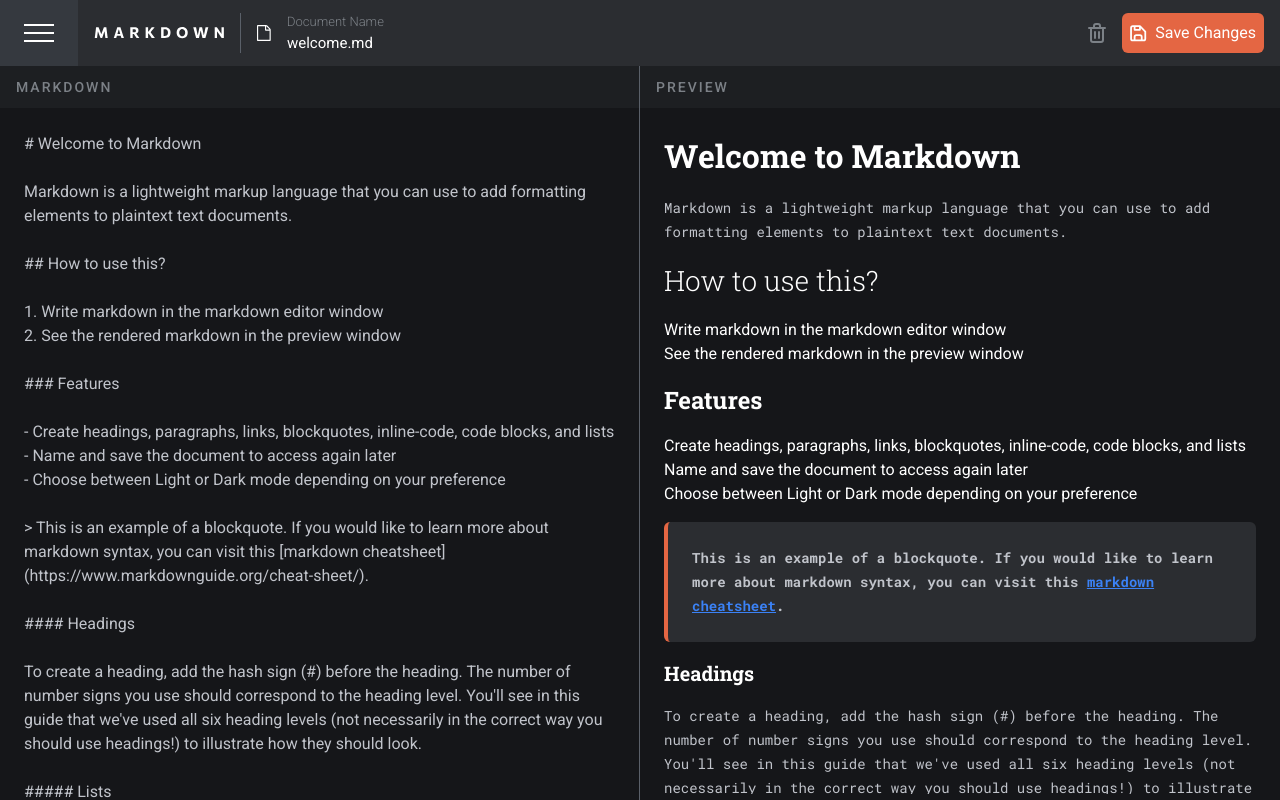
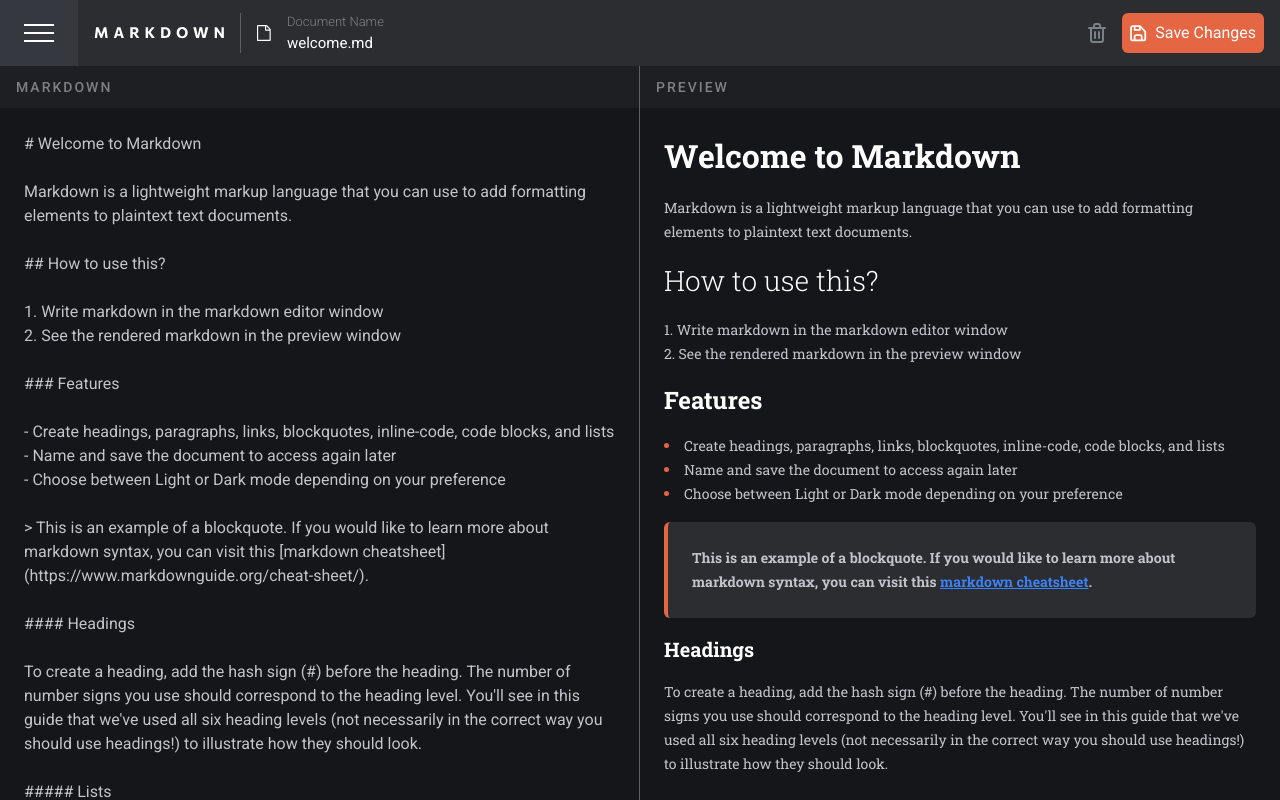
Before and after one commit to mickoymouse/markdown, a Next.js app: page / in a window 1280 px wide. Built offline with nearby package versions, Linux system fonts and the light colour scheme.

Commit message:
Added styles for ordered and unordered list.

```diff
--- a/app/page.tsx
+++ b/app/page.tsx
@@ -117,7 +117,7 @@ export default function Home() {
 			return (
 				<p
 					{...rest}
-					className={`text-preview-p leading-6 text-cstm-black-500 dark:text-cstm-black-400 ${fontRbMono.className}`}
+					className={`text-preview-p leading-6 text-cstm-black-500 dark:text-cstm-black-400 ${fontRbSlab.className}`}
 				>
 					{children}
 				</p>
@@ -148,6 +148,26 @@ export default function Home() {
 				<a {...rest} className={`text-blue-500 underline`}>
 					{children}
 				</a>
+			);
+		},
+		ol({ children, ...rest }) {
+			return (
+				<ol
+					{...rest}
+					className={`list-decimal list-inside text-preview-p leading-6 text-cstm-black-500 dark:text-cstm-black-400 ${fontRbSlab.className}`}
+				>
+					{children}
+				</ol>
+			);
+		},
+		ul({ children, ...rest }) {
+			return (
+				<ul
+					{...rest}
+					className={`list-disc list-inside text-preview-p leading-6 text-cstm-black-500 dark:text-cstm-black-400 marker:text-cstm-orange-default ${fontRbSlab.className}`}
+				>
+					{children}
+				</ul>
 			);
 		},
 	};
```
